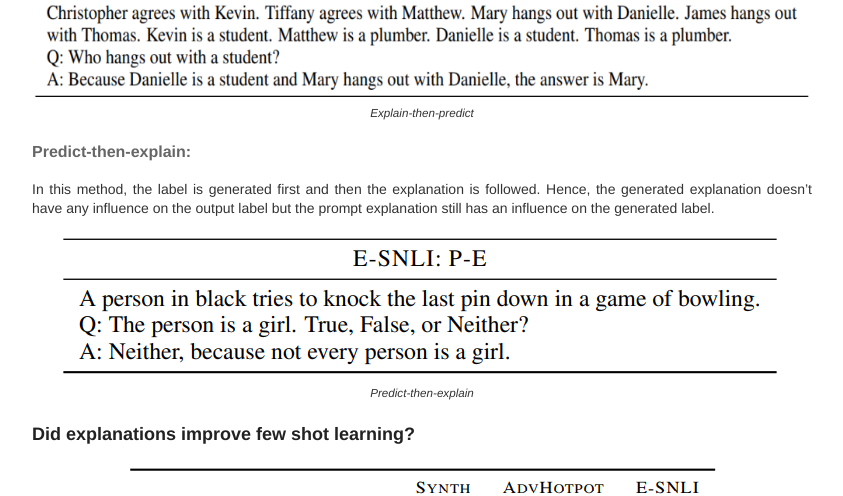
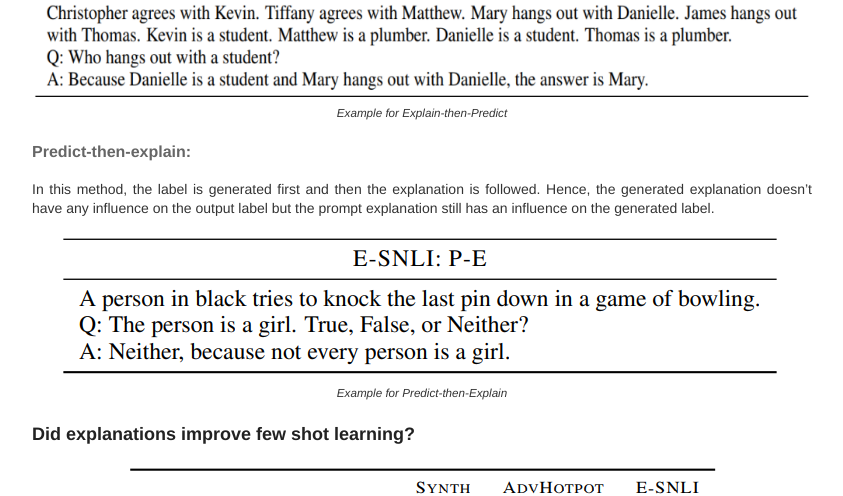
Before and after one commit to deepsthewarrior/deepsthewarrior.github.io, a Jekyll site: the page built from _posts/2023-2-14-Seminar-Report.md, in a window 1280 px wide and 900 px high, scrolled down 2214 px. Shown: the part 154-650 px from the top of the window, without its empty margins (218-1061 px from the left). Built offline with Jekyll 4.4.1, drawn with Linux system fonts in a browser that asks for light colours.

Commit message:
Update 2023-2-14-Seminar-Report.md

```diff
--- a/_posts/2023-2-14-Seminar-Report.md
+++ b/_posts/2023-2-14-Seminar-Report.md
@@ -62,7 +62,7 @@ In this method, the models generate an explanation first and then the prediction
 
 <figure style="text-align:center;">
   <img src="/images/ep.PNG" alt="Prompt" />
-  <p class="img-caption">Explain-then-predict</p>
+  <p class="img-caption">Example for Explain-then-Predict</p>
 </figure>
 
 #### Predict-then-explain:
@@ -71,7 +71,7 @@ In this method, the label is generated first and then the explanation is followe
 
 <figure style="text-align:center;">
   <img src="/images/pe.PNG" alt="Prompt" />
-  <p class="img-caption">Predict-then-explain</p>
+  <p class="img-caption">Example for Predict-then-Explain</p>
 </figure>
 
 ### Did explanations improve few shot learning?
```
